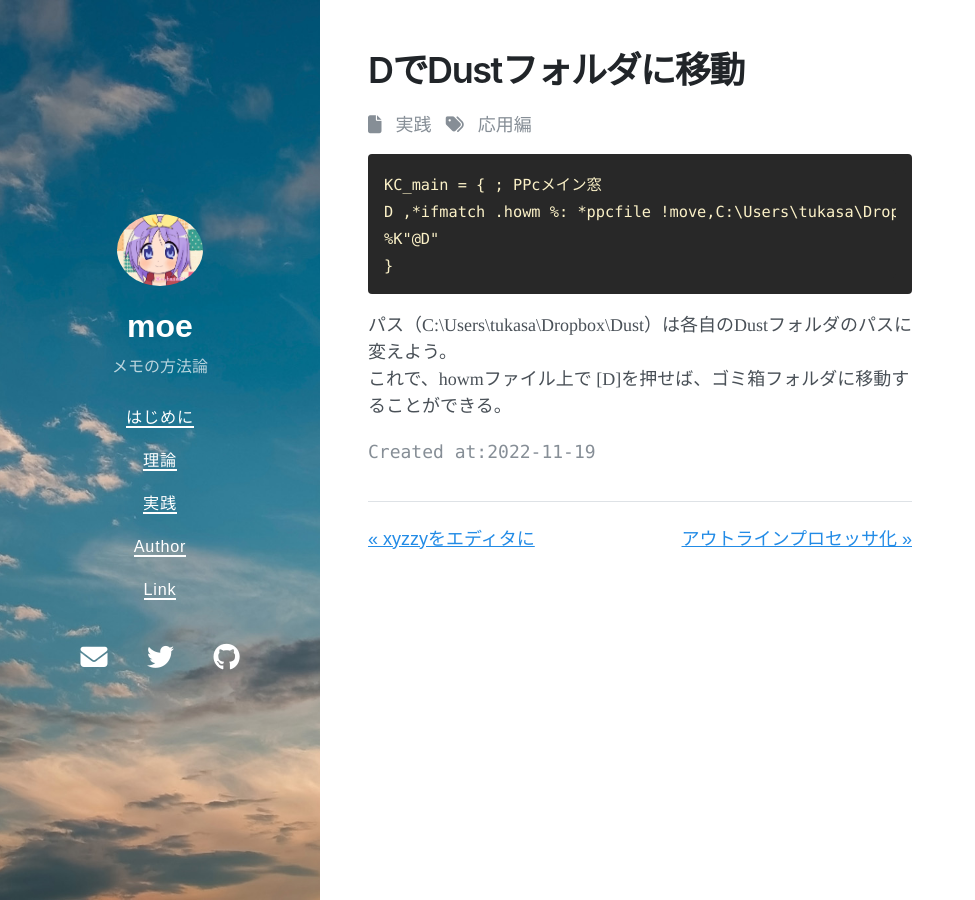
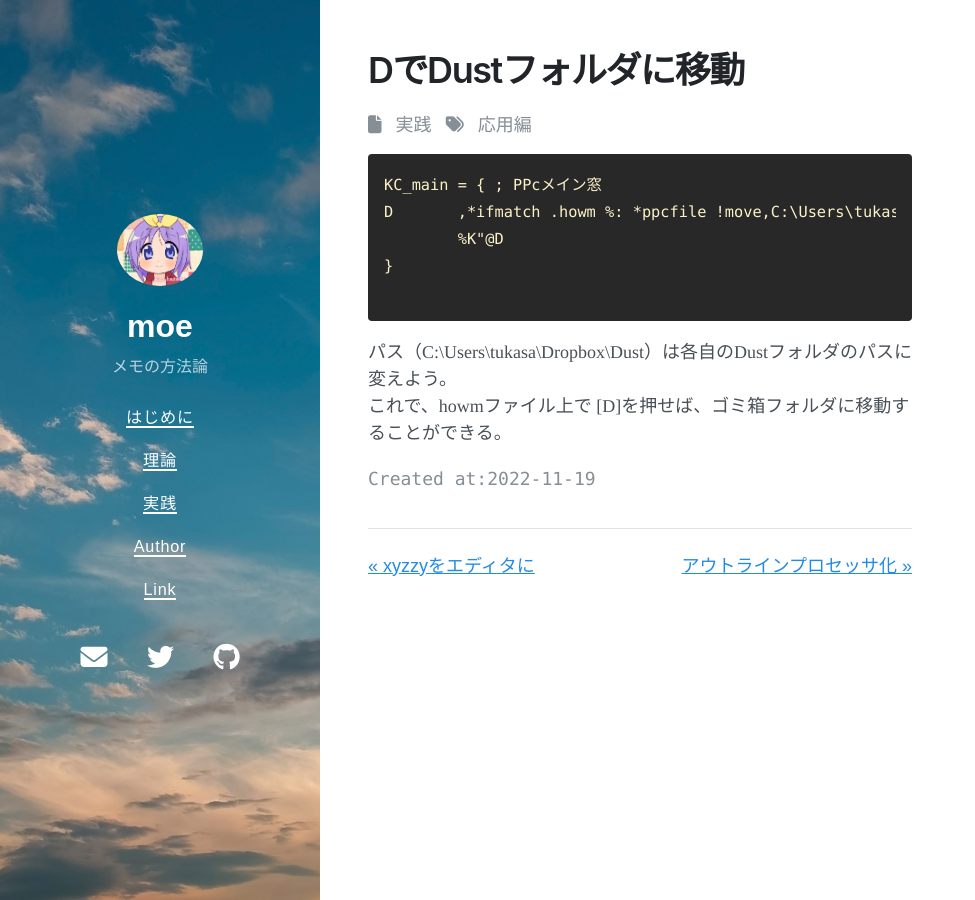
Before and after one commit to tukasa/moe, a Jekyll site: the page built from my_collections/_practice/d2.md, in a window 1280 px wide. Shown: the whole page, without its empty margins (0-975 px from the left). Built offline with Jekyll 4.4.1, drawn with Linux system fonts in a browser that asks for light colours; nearby versions of some CDN libraries.

Commit message:
微修正

````diff
--- a/my_collections/_practice/d2.md
+++ b/my_collections/_practice/d2.md
@@ -7,9 +7,10 @@ last_modified_at:
 
 ```text
 KC_main = { ; PPcメイン窓
-D ,*ifmatch .howm %: *ppcfile !move,C:\Users\tukasa\Dropbox\Dust,/sameall:on /same:5 /querycreatedirectory:off %: *stop
-%K"@D"
+D	,*ifmatch .howm %: *ppcfile !move,C:\Users\tukasa\Dropbox\Dust,/sameall:on /same:5 /querycreatedirectory:off %: *stop
+	%K"@D
 }
+
 ```
 
 パス（C:\Users\tukasa\Dropbox\Dust）は各自のDustフォルダのパスに変えよう。
````
